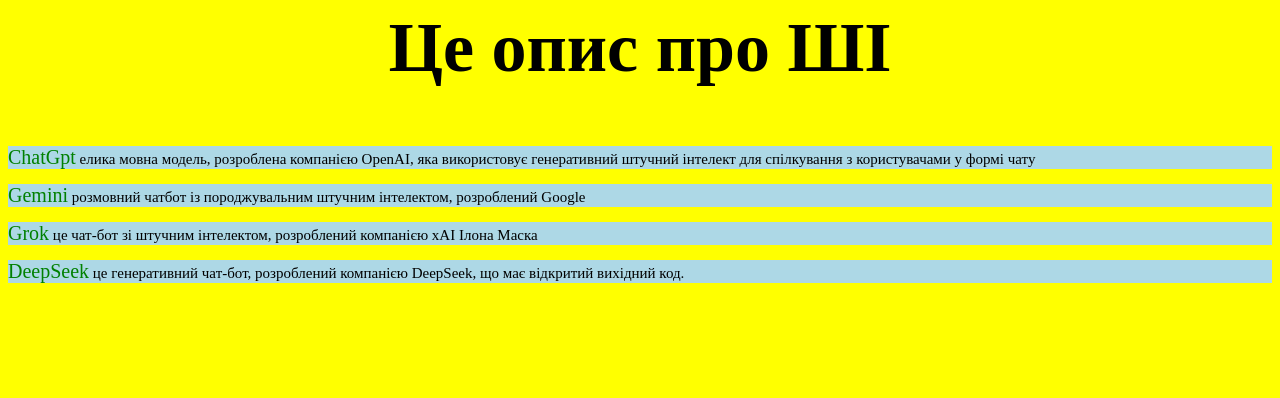
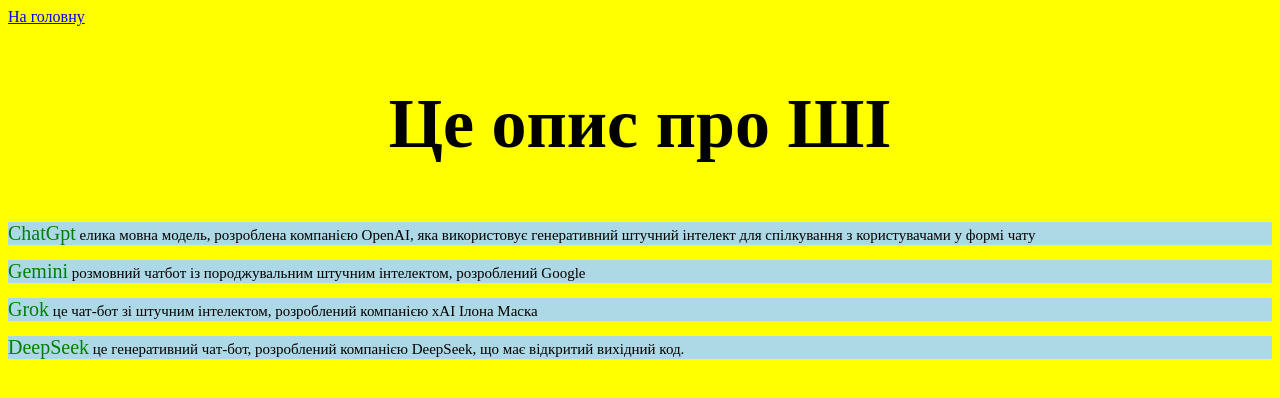
Before and after one commit to Tankist22874/Opis-AI, a plain HTML site: page index.html in a window 1280 px wide. Drawn offline with Linux system fonts and the light colour scheme.

Commit message:
Update index.html

```diff
--- a/index.html
+++ b/index.html
@@ -5,6 +5,7 @@
 </head>
 
 <body>
+    <a href="https://tankist22874.github.io/MAKETCHITERNIKI/">На головну</a>
     <h2>Це опис про ШІ</h2>
     <p><span>ChatGpt</span> елика мовна модель, розроблена компанією OpenAI, яка використовує генеративний штучний інтелект для спілкування з користувачами у формі чату</p>
     <p><span> Gemini</span> розмовний чатбот із породжувальним штучним інтелектом, розроблений Google</p>
```
